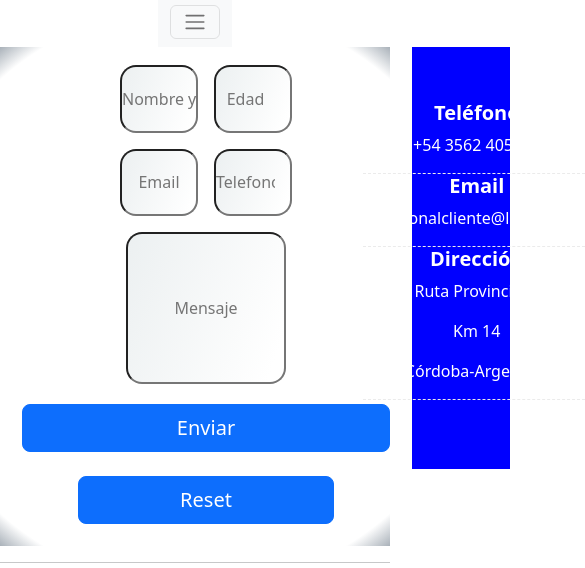
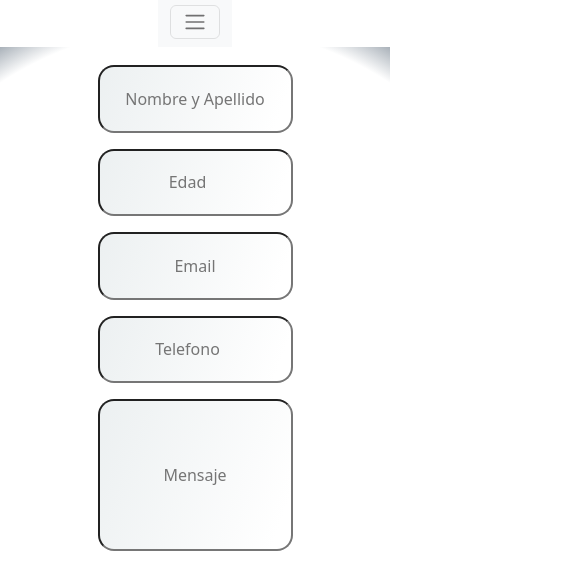
Before and after one commit to Marceloev1989/proyecto-final2, a plain HTML site: page pages/contacto.html in a window 390 px wide. Shown: the part 201-769 px from the top of the page, 585 px wide, since content can reach past the window. Drawn offline with nearby package versions, Linux system fonts and the light colour scheme.

Commit message:
pagina contacto terminada

```diff
--- a/css/style.css
+++ b/css/style.css
@@ -209,10 +209,10 @@ section {
 .formulariocontacto2 {
   display: flex;
   background-color: blue;
-  width: 25vw;
+  width: 20vw;
   height: 50vh;
   align-items: center;
-  justify-content: center;
+  justify-content: flex-start;
   color: white; }
   .formulariocontacto2 h5 {
     font-weight: 900; }
@@ -227,6 +227,25 @@ ul {
   display: flex;
   justify-content: space-around;
   background: radial-gradient(circle, white 92%, #a9b1b9 100%); }
+
+@media (max-width: 768px) {
+  .formulariogeneral {
+    flex-direction: column;
+    align-items: center; }
+  .contacto1 {
+    flex-direction: column; }
+  .contacto2 {
+    flex-direction: column; }
+  .formulariocontacto2 {
+    display: none; }
+  .boton1 {
+    width: 15rem; }
+  .boton2 {
+    width: 10rem; }
+  .recuadro {
+    width: 50vw; }
+  .mensaje {
+    width: 50vw; } }
 
 /* footer */
 footer {
--- a/scss/secciones/_contacto.scss
+++ b/scss/secciones/_contacto.scss
@@ -62,18 +62,21 @@ section {
 .formulariocontacto2 {
     display: flex;
     background-color: blue;
-    width: 25vw;
+    width: 20vw;
     height: 50vh;
     align-items: center;
-    justify-content: center;
+    justify-content: flex-start;
     color: white;
-    h5{
+
+    h5 {
         font-weight: 900;
     }
 }
-.formulariocontacto2 ul li{
+
+.formulariocontacto2 ul li {
     border-bottom: 1px dashed #ebebeb;
 }
+
 ul {
     list-style: none;
 }
@@ -83,3 +86,31 @@ ul {
     justify-content: space-around;
     background: radial-gradient(circle, rgba(255, 255, 255, 1) 92%, rgba(169, 177, 185, 1) 100%);
 }
+
+@media (max-width: 768px) {
+    .formulariogeneral {
+        flex-direction: column;
+        align-items: center;
+    }
+    .contacto1 {
+        flex-direction: column;
+    }
+    .contacto2 {
+        flex-direction: column;
+    }
+    .formulariocontacto2{
+        display: none;
+    }
+    .boton1{
+        width: 15rem;
+    }
+    .boton2{
+        width: 10rem;
+    }
+    .recuadro{
+        width: 50vw;
+    }
+    .mensaje{
+        width: 50vw;
+    }
+}
```
Also changed, not shown: scss/secciones/_productos.scss (line endings or trailing spaces).
